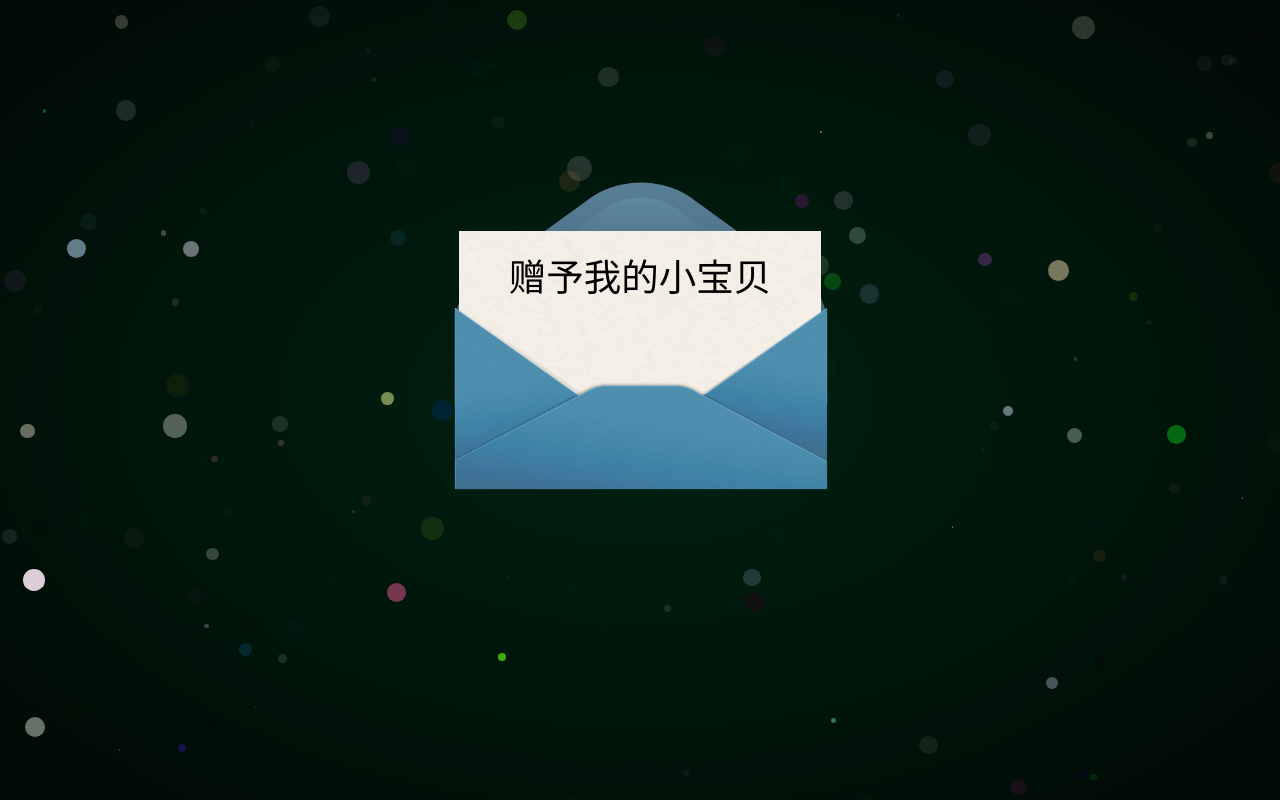
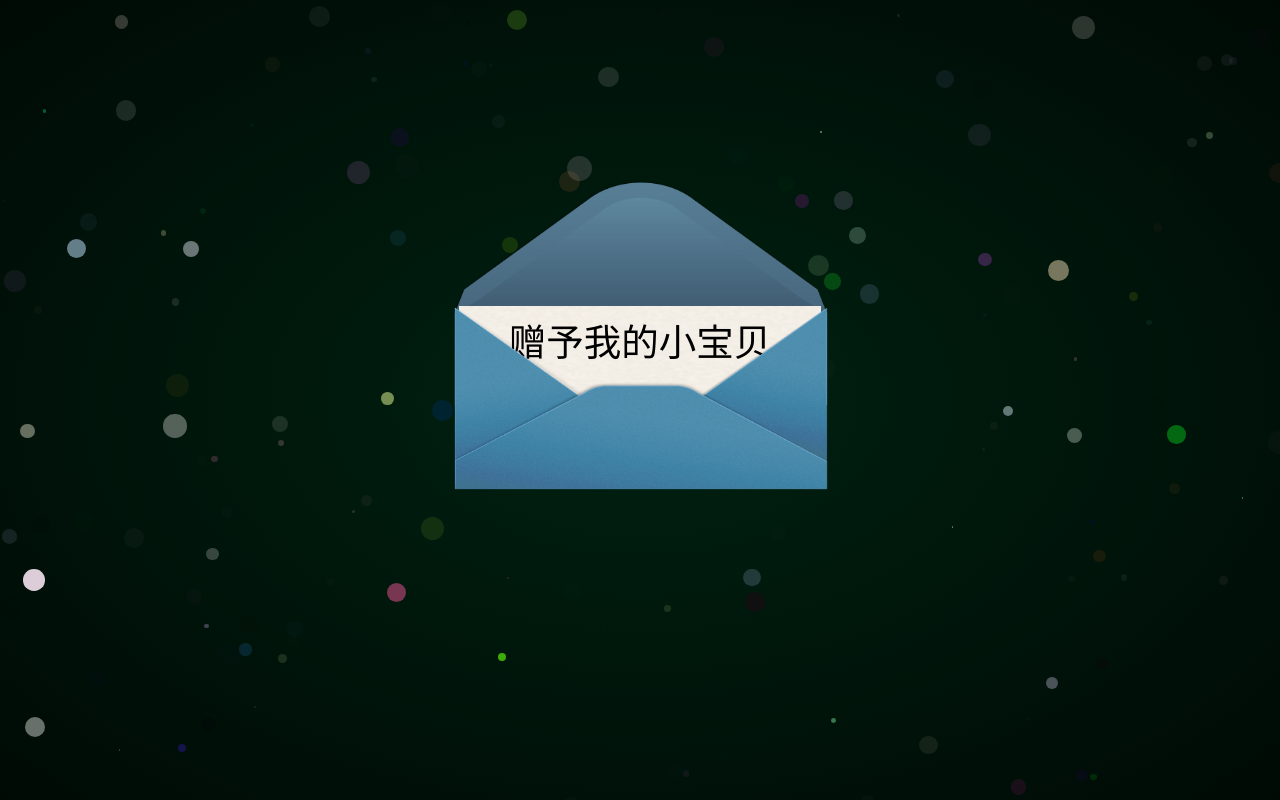
Before and after one commit to ChenChenyaqi/gift-to-mygirlfriend, a React (Create React App) app: page / in a window 1280 px wide. Built offline with nearby package versions, Linux system fonts and the light colour scheme; a small style sheet from the web is missing; a web font is replaced by a local one.

Commit message:
版本1.6 增加点击信封动画

```diff
--- a/public/index.html
+++ b/public/index.html
@@ -13,7 +13,7 @@
     <title>赠予我的小宝贝</title>
     <link rel="stylesheet" href="%PUBLIC_URL%/css/reset.css">
     <link rel="stylesheet" href="%PUBLIC_URL%/css/index.css">
-    <link rel="stylesheet" href="//at.alicdn.com/t/font_2986793_m5apyoan8kb.css">
+    <link rel="stylesheet" href="//at.alicdn.com/t/font_2986793_hpoj2eppc2g.css">
   </head>
   <body>
     <noscript>You need to enable JavaScript to run this app.</noscript>
--- a/src/components/MyHeader/index.jsx
+++ b/src/components/MyHeader/index.jsx
@@ -63,7 +63,7 @@ const MyHeader = (props) => {
         <Fragment>
             {/*音乐控制器*/}
             <div onClick={switchMusic} className="music-switch">
-                <i className="iconfont icon-yinle1"
+                <i className="iconfont icon-yinle"
                    style={{
                        fontSize: "2rem",
                        display: "block",
--- a/src/components/MyMain/Letter/index.css
+++ b/src/components/MyMain/Letter/index.css
@@ -13,12 +13,22 @@
     .start .letter-wrapper .down-letter {
       position: relative;
       z-index: 2; }
+      .start .letter-wrapper .down-letter .open {
+        position: absolute;
+        top: 4rem;
+        left: 6.8rem;
+        animation: open-arrow 4s;
+        animation-iteration-count: infinite;
+        animation-timing-function: linear; }
+        .start .letter-wrapper .down-letter .open i {
+          font-size: 1.2rem;
+          color: #a7a5ed; }
+        .start .letter-wrapper .down-letter .open i:hover {
+          color: #b5b2ff; }
     .start .letter-wrapper .letter {
       position: absolute;
       z-index: 2;
-      left: 0.25rem;
-      animation: letter-move-up 3s;
-      animation-fill-mode: forwards; }
+      left: 0.25rem; }
       .start .letter-wrapper .letter img {
         width: 14.5rem;
         height: 7rem; }
@@ -28,7 +38,7 @@
         font-size: 1.5rem;
         font-family: myfont;
         padding-top: 1rem;
-        top: -7rem; }
+        top: -7.4rem; }
         .start .letter-wrapper .letter .letter-content .open-letter {
           margin-top: 1rem; }
           .start .letter-wrapper .letter .letter-content .open-letter i {
@@ -40,10 +50,26 @@
     top: -0rem; }
   100% {
     top: -3rem; } }
+@keyframes letter-hidden {
+  0% {
+    opacity: 1; }
+  50% {
+    opacity: 1; }
+  90% {
+    opacity: 0; }
+  100% {
+    opacity: 0; } }
 @keyframes show-letter {
   0% {
     opacity: 0; }
   100% {
     opacity: 1; } }
+@keyframes open-arrow {
+  0% {
+    transform: translateY(0rem); }
+  50% {
+    transform: translateY(-0.3rem); }
+  100% {
+    transform: translateY(0rem); } }
 
 /*# sourceMappingURL=index.css.map */
--- a/src/components/MyMain/Letter/index.jsx
+++ b/src/components/MyMain/Letter/index.jsx
@@ -8,13 +8,20 @@ const Letter = (props) => {
 
     // 是否显示信封
     const [showLetter, setShowLetter] = React.useState("none")
+    // 信纸向右上移动的动画
+    const [moveLetter, setMoveLetter] = React.useState(false)
 
     // 点击信封，开始
-    const start = () => {
-        // 显示信封
-        setShowLetter("none")
-        // 调用总开关
-        props.start()
+    const start = (e) => {
+        e.target.style.display = "none"
+        // 让信纸向右上移动
+        setMoveLetter(true)
+        setTimeout(() => {
+            // 显示信封
+            setShowLetter("none")
+            // 调用总开关
+            props.start()
+        }, 3500)
     }
 
     React.useEffect(() => {
@@ -26,14 +33,20 @@ const Letter = (props) => {
 
     return (
         // 信封
-        <div onClick={start} className="start" style={{display: showLetter}}>
+        <div className="start" style={{display: showLetter}}>
             {/*上信封*/}
-            <div className="up-letter">
+            <div className="up-letter" style={{
+                animation: moveLetter ? "letter-hidden 3s" : "",
+                animationFillMode: moveLetter ? "forwards" : "",
+            }}>
                 <img draggable={false} src={upLetterPath} alt="信封"/>
             </div>
             <div className="letter-wrapper">
-                <div className="letter">
-                    {/*信纸*/}
+                {/*信纸*/}
+                <div className="letter" style={{
+                    animation: moveLetter ? "letter-move-up 3s" : "",
+                    animationFillMode: moveLetter ? "forwards" : "",
+                }}>
                     <img draggable={false} src={letterPath} alt="信纸"/>
                     <div className="letter-content">
                         <span>赠予我的小宝贝</span>
@@ -44,8 +57,15 @@ const Letter = (props) => {
                     </div>
                 </div>
                 {/*下信封*/}
-                <div className="down-letter">
+                <div className="down-letter" style={{
+                    animation: moveLetter ? "letter-hidden 3s" : "",
+                    animationFillMode: moveLetter ? "forwards" : "",
+                }}>
                     <img draggable={false} src={downLetterPath} alt="信封"/>
+                    {/*打开信封按钮*/}
+                    <div className="open" onClick={start}>
+                        <i className="iconfont icon-Open"/>
+                    </div>
                 </div>
             </div>
         </div>
--- a/src/components/MyMain/Letter/index.scss
+++ b/src/components/MyMain/Letter/index.scss
@@ -23,6 +23,21 @@
     .down-letter {
       position: relative;
       z-index: 2;
+      .open{
+        position: absolute;
+        top:4rem;
+        left: 6.8rem;
+        animation: open-arrow 4s;
+        animation-iteration-count: infinite;
+        animation-timing-function: linear;
+        i{
+          font-size: 1.2rem;
+          color: #a7a5ed;
+        }
+        i:hover{
+          color: #b5b2ff;
+        }
+      }
     }
 
     // 信纸
@@ -30,8 +45,6 @@
       position: absolute;
       z-index: 2;
       left: 0.25rem;
-      animation: letter-move-up 3s;
-      animation-fill-mode: forwards;
 
       img {
         width: 14.5rem;
@@ -45,7 +58,7 @@
         font-size: 1.5rem;
         font-family: myfont;
         padding-top: 1rem;
-        top: -7rem;
+        top: -7.4rem;
 
         .open-letter {
           margin-top: 1rem;
@@ -70,6 +83,24 @@
   }
 }
 
+// 信封变淡
+@keyframes letter-hidden {
+  0% {
+    opacity: 1;
+  }
+
+  50% {
+    opacity: 1;
+  }
+
+  90%{
+    opacity: 0;
+  }
+
+  100%{
+    opacity: 0;
+  }
+}
 
 // 显示信封动画
 @keyframes show-letter {
@@ -81,3 +112,18 @@
     opacity: 1;
   }
 }
+
+// open键动画
+@keyframes open-arrow {
+  0%{
+    transform: translateY(0rem);
+  }
+
+  50%{
+    transform: translateY(-0.3rem);
+  }
+
+  100%{
+    transform: translateY(0rem);
+  }
+}
```
Also changed, not shown: 2 other files (tests, documents, lock files or other folders).
